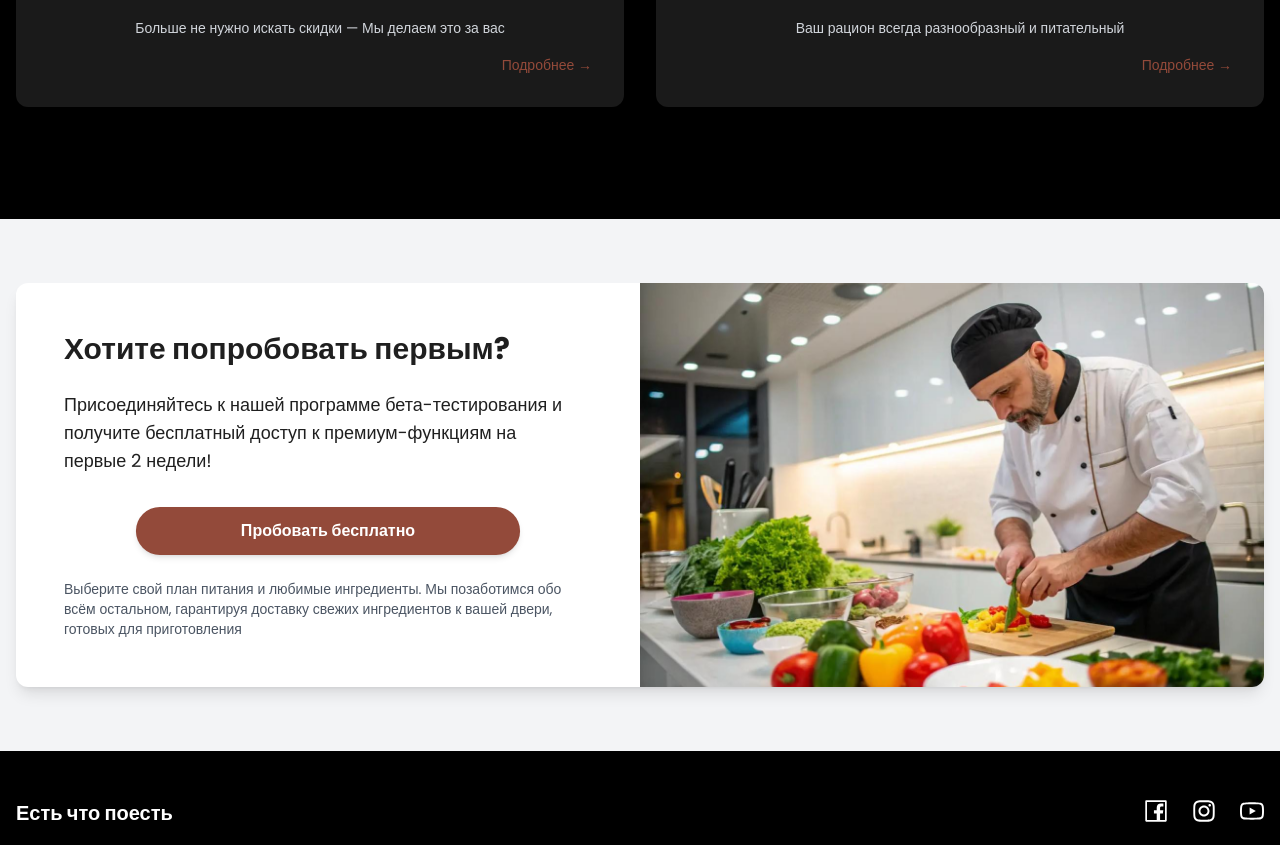
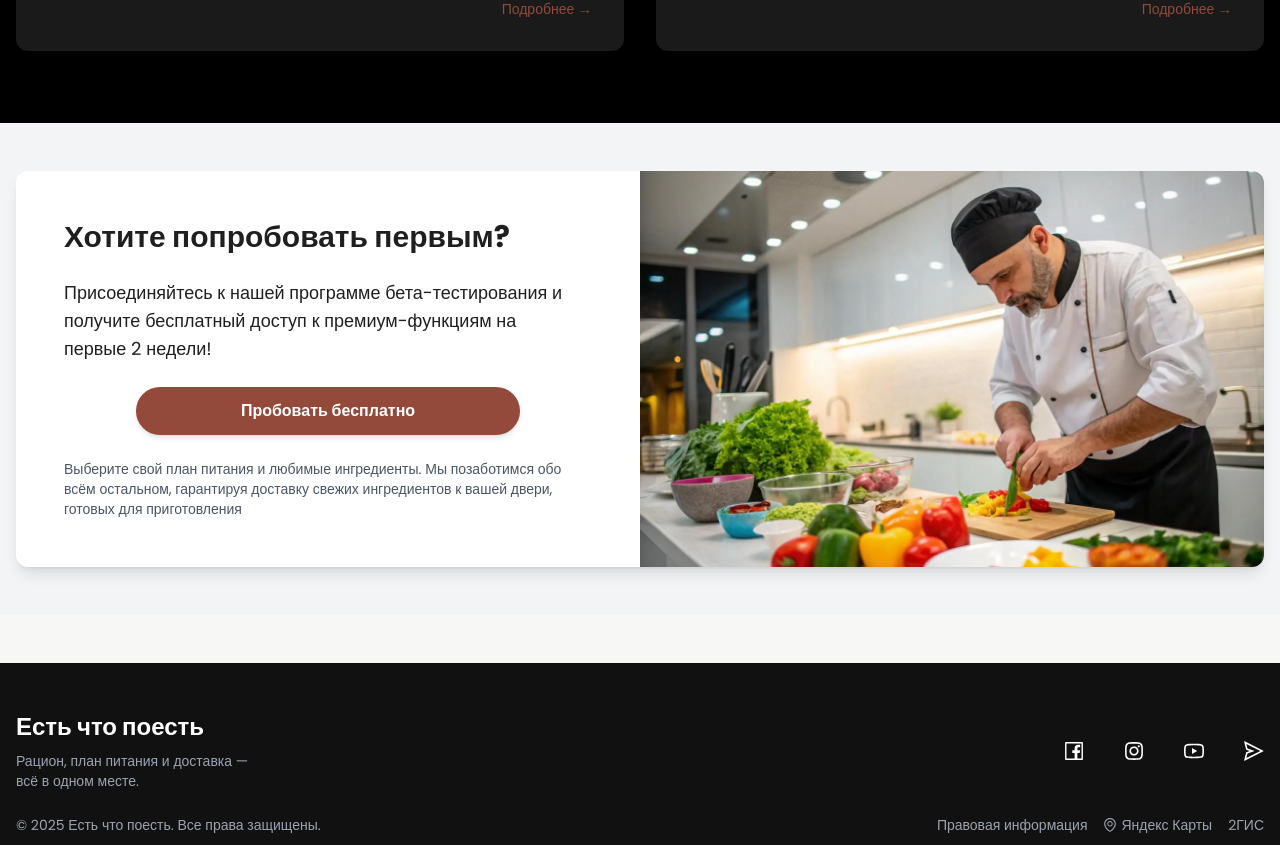
Before and after one commit to Mamniash/gastritis, a Next.js app: page / in a window 1280 px wide. Shown: the part 1952-2797 px from the top of the page. Built offline with nearby package versions, Linux system fonts and the light colour scheme.

Commit message:
final 22 april

```diff
--- a/src/components/AdvantageModal.tsx
+++ b/src/components/AdvantageModal.tsx
@@ -48,16 +48,16 @@ const AdvantageModal: React.FC<AdvantageModalProps> = ({
 			{ name: 'Мы', price: 880 }
 		],
 		allInOne: [
-			{ week: '1-я', time: 60 },
-			{ week: '2-я', time: 40 },
-			{ week: '3-я', time: 20 },
-			{ week: '4-я', time: 10 }
+			{ week: '', time: 60 },
+			{ week: '1-я', time: 50 },
+			{ week: '2-я', time: 20 },
+			{ week: '3-я', time: 10 }
 		],
 		discounts: [
-			{ week: '1-я', savings: 320 },
-			{ week: '2-я', savings: 400 },
-			{ week: '3-я', savings: 380 },
-			{ week: '4-я', savings: 450 }
+			{ week: '', savings: 0 },
+			{ week: '1-я', savings: 290 },
+			{ week: '2-я', savings: 420 },
+			{ week: '3-я', savings: 450 }
 		],
 		balance: [
 			{ subject: 'Белки', A: 90 },
--- a/src/components/Footer.tsx
+++ b/src/components/Footer.tsx
@@ -1,84 +1,108 @@
-'use client';
+'use client'
 
-import React from 'react';
-import Link from 'next/link';
-import { FacebookOutlined, InstagramOutlined, YoutubeOutlined } from '@ant-design/icons';
+import React from 'react'
+import Link from 'next/link'
+import {
+	FacebookOutlined,
+	InstagramOutlined,
+	YoutubeOutlined,
+	SendOutlined,
+	EnvironmentOutlined
+} from '@ant-design/icons'
 
 const Footer = () => {
-  const currentYear = new Date().getFullYear();
+	const currentYear = new Date().getFullYear()
 
 	return (
-		<footer className='bg-black text-white pt-12 pb-8'>
+		<footer className='bg-[#111] text-white pt-12 pb-8 mt-12'>
 			<div className='container mx-auto px-4'>
-				<div className='flex flex-wrap justify-between mb-8'>
-					<div className='w-full md:w-auto mb-8 md:mb-0'>
-						<Link href='#head' className='text-xl font-bold mb-4 block'>
+				<div className='flex flex-col md:flex-row justify-between items-start md:items-center mb-6 gap-6'>
+					<div>
+						<Link
+							href='https://companies.rbc.ru/trademark/763184/est-chto-poest/'
+							target='_blank'
+							className='text-2xl font-bold'
+						>
 							Есть что поесть
 						</Link>
+						<p className='text-sm text-gray-400 mt-2 max-w-xs'>
+							Рацион, план питания и доставка —
+							всё&nbsp;в&nbsp;одном&nbsp;месте.
+						</p>
 					</div>
 
-					<div className='flex space-x-6'>
+					{/* Центрирование соц.иконок */}
+					<div className='w-full md:w-auto flex justify-center md:justify-end'>
+						<div className='flex gap-10 text-white text-xl'>
 							<Link
-							href='#order'
+								href='https://www.facebook.com/eatchefs/'
+								target='_blank'
 								aria-label='Facebook'
-							className='text-white hover:text-gray-300 transition'
+								className='hover:text-gray-300 transition'
 							>
-							<FacebookOutlined style={{ fontSize: '24px' }} />
+								<FacebookOutlined />
 							</Link>
+
 							<Link
-							href='#order'
+								href='https://www.instagram.com/foodband.ru/'
+								target='_blank'
 								aria-label='Instagram'
-							className='text-white hover:text-gray-300 transition'
+								className='hover:text-gray-300 transition'
 							>
-							<InstagramOutlined style={{ fontSize: '24px' }} />
+								<InstagramOutlined />
 							</Link>
+
 							<Link
-							href='#order'
+								href='https://www.youtube.com/channel/UCwnLstpY7RcjKVO9Fpn5gJA'
+								target='_blank'
 								aria-label='YouTube'
-							className='text-white hover:text-gray-300 transition'
+								className='hover:text-gray-300 transition'
 							>
-							<YoutubeOutlined style={{ fontSize: '24px' }} />
+								<YoutubeOutlined />
+							</Link>
+
+							<Link
+								href='https://t.me/s/Poedim_TV'
+								target='_blank'
+								aria-label='Telegram'
+								className='hover:text-gray-300 transition'
+							>
+								<SendOutlined />
 							</Link>
 						</div>
 					</div>
-
-				<div className='text-sm text-gray-400'>
-					<p>
-						Copyright © {currentYear} Есть что поесть.
-						Все&nbsp;права&nbsp;защищены{' '}
-						<Link
-							href='#order'
-							className='text-gray-400 hover:text-white'
-						>
-							Условия&nbsp;использования
-						</Link>{' '}
-						|{' '}
-						<Link
-							href='#order'
-							className='text-gray-400 hover:text-white'
-						>
-							Политика&nbsp;конфиденциальности
-						</Link>
-					</p>
 				</div>
 
-				<div className='mt-6 flex flex-wrap gap-4'>
+				<div className='text-sm text-gray-400 flex flex-col md:flex-row justify-between items-start gap-2'>
+					<p>© {currentYear} Есть что поесть. Все права защищены.</p>
+					<div className='flex flex-wrap gap-4 justify-center md:justify-end'>
 						<Link
-						href='#order'
-						className='text-gray-400 hover:text-white text-sm'
+							href='https://companies.rbc.ru/trademark/763184/est-chto-poest/'
+							target='_blank'
+							className='hover:text-white transition'
 						>
-						Контакты
+							Правовая информация
 						</Link>
 						<Link
-						href='#order'
-						className='text-gray-400 hover:text-white text-sm'
+							href='https://yandex.ru/maps/org/yest_chto_poyest/241329877982/?ll=50.215007%2C53.225566&z=15'
+							target='_blank'
+							className='hover:text-white transition'
 						>
-						Доставка
+							<EnvironmentOutlined className='mr-1' />
+							Яндекс Карты
 						</Link>
+						<Link
+							href='https://2gis.ru/samara/branches/70000001028612502'
+							target='_blank'
+							className='hover:text-white transition'
+						>
+							2ГИС
+						</Link>
+					</div>
 				</div>
 			</div>
 		</footer>
 	)
-};
+}
 
-export default Footer;
+export default Footer
--- a/src/components/HeroSection.tsx
+++ b/src/components/HeroSection.tsx
@@ -11,7 +11,7 @@ const HeroSection = () => {
 
 	return (
 		<section className='relative overflow-hidden scroll-mt-28 ' id='head'>
-			<div className='container mx-auto px-4 py-12 md:py-16 flex flex-col md:flex-row items-center'>
+			<div className='container mx-auto px-4 pt-12 pb-4 md:py-16 flex flex-col md:flex-row items-center'>
 				<motion.div
 					initial={{ opacity: 0, x: -50 }}
 					animate={{ opacity: 1, x: 0 }}
--- a/src/components/HowItWorksSection.tsx
+++ b/src/components/HowItWorksSection.tsx
@@ -29,45 +29,45 @@ const HowItWorksSection = () => {
 
 	const steps = [
 		{
-			title: 'Выберите блюда или рацион',
+			title: 'Выберите блюда или\u00A0рацион',
 			description:
-				'Сервис предложит меню исходя из ваших вкусов, диетических ограничений и калорийности',
+				'Сервис предложит меню исходя из ваших вкусов, диетических ограничений и\u00A0калорийности',
 			imageSrc: '/images/work1.jpg',
 			imageAlt: 'Выберите блюда или рацион'
 		},
 		{
-			title: 'Автоматический разбор блюд',
-			description: 'Мы разбиваем блюда на конкретные ингредиенты',
+			title: 'Автоматический разбор\u00A0блюд',
+			description: 'Мы разбиваем блюда на конкретные\u00A0ингредиенты',
 			imageSrc: '/images/work2.jpg',
 			imageAlt: 'Автоматический разбор рецептов'
 		},
 		{
 			title: 'Сравнение цен',
 			description:
-				'Сравниваем цены продуктов в Яндекс.Лавке, СберМаркете, Самокате и других',
+				'Сравниваем цены продуктов в Яндекс.Лавке, СберМаркете, Самокате и\u00A0других',
 			imageSrc: '/images/work3.jpg',
 			imageAlt: 'Сравнение цен'
 		},
 		{
 			title: 'Быстрая доставка',
 			description:
-				'Закажите всё необходимое одним нажатием и получите продукты у себя дома в удобное время',
+				'Закажите всё необходимое одним нажатием и получите продукты у себя дома в удобное\u00A0время',
 			imageSrc: '/images/work4.jpg',
 			imageAlt: 'Быстрая доставка'
 		},
 		{
 			title: 'Инструкция по приготовлению',
 			description:
-				'В личном кабинете вы получите готовые пошаговые инструкции',
+				'В личном кабинете вы получите готовые пошаговые\u00A0инструкции',
 			imageSrc: '/images/work5.jpg',
 			imageAlt: 'Инструкция по приготовлению'
 		}
 	]
 
 	return (
-		<section className='py-16 bg-gray-50'>
+		<section className='pb-16 pt-6 bg-gray-50'>
 			<div className='container mx-auto px-4'>
-				<motion.div className='text-center mb-12'>
+				<motion.div className='text-center mb-8'>
 					<h2 className='text-3xl md:text-4xl font-bold mb-2'>
 						Узнайте, как это работает
 					</h2>
--- a/src/components/MealPlansSection.tsx
+++ b/src/components/MealPlansSection.tsx
@@ -41,7 +41,7 @@ const MealPlansSection = () => {
 	const [modalIndex, setModalIndex] = useState<number | null>(null)
 
 	return (
-		<section className='py-16 bg-black text-white'>
+		<section className='pt-16 pb-6 bg-black text-white'>
 			<div className='container mx-auto px-4'>
 				<motion.div
 					initial={{ opacity: 0, y: 30 }}
--- a/src/components/OrderSection.tsx
+++ b/src/components/OrderSection.tsx
@@ -11,7 +11,7 @@ const OrderSection = () => {
 	const [isModalOpen, setIsModalOpen] = useState(false)
 
 	return (
-		<section className='py-16 bg-gray-100 scroll-mt-16 ' id='order'>
+		<section className='py-12 bg-gray-100 scroll-mt-16 ' id='order'>
 			<div className='container mx-auto px-4'>
 				<div className='bg-white rounded-xl overflow-hidden shadow-lg'>
 					<div className='flex flex-col md:flex-row'>
@@ -25,7 +25,7 @@ const OrderSection = () => {
 							<h2 className='text-2xl md:text-3xl font-bold mb-6'>
 								Хотите попробовать&nbsp;первым?
 							</h2>
-							<p className='text-lg mb-8'>
+							<p className='text-lg mb-6'>
 								Присоединяйтесь к нашей программе бета-тестирования и
 								получите бесплатный доступ к премиум-функциям на
 								первые&nbsp;2&nbsp;недели!
--- a/src/components/SubscriptionForm.tsx
+++ b/src/components/SubscriptionForm.tsx
@@ -106,7 +106,7 @@ const SubscriptionForm: React.FC<SubscriptionFormProps> = ({
 					disabled={loading}
 					block
 				>
-					{loading ? <Spin /> : 'Начать'}
+					{loading ? <Spin /> : 'Получить!'}
 				</Button>
 			</Form>
 
```
Lines whose indentation alone changed are shown as unchanged.
